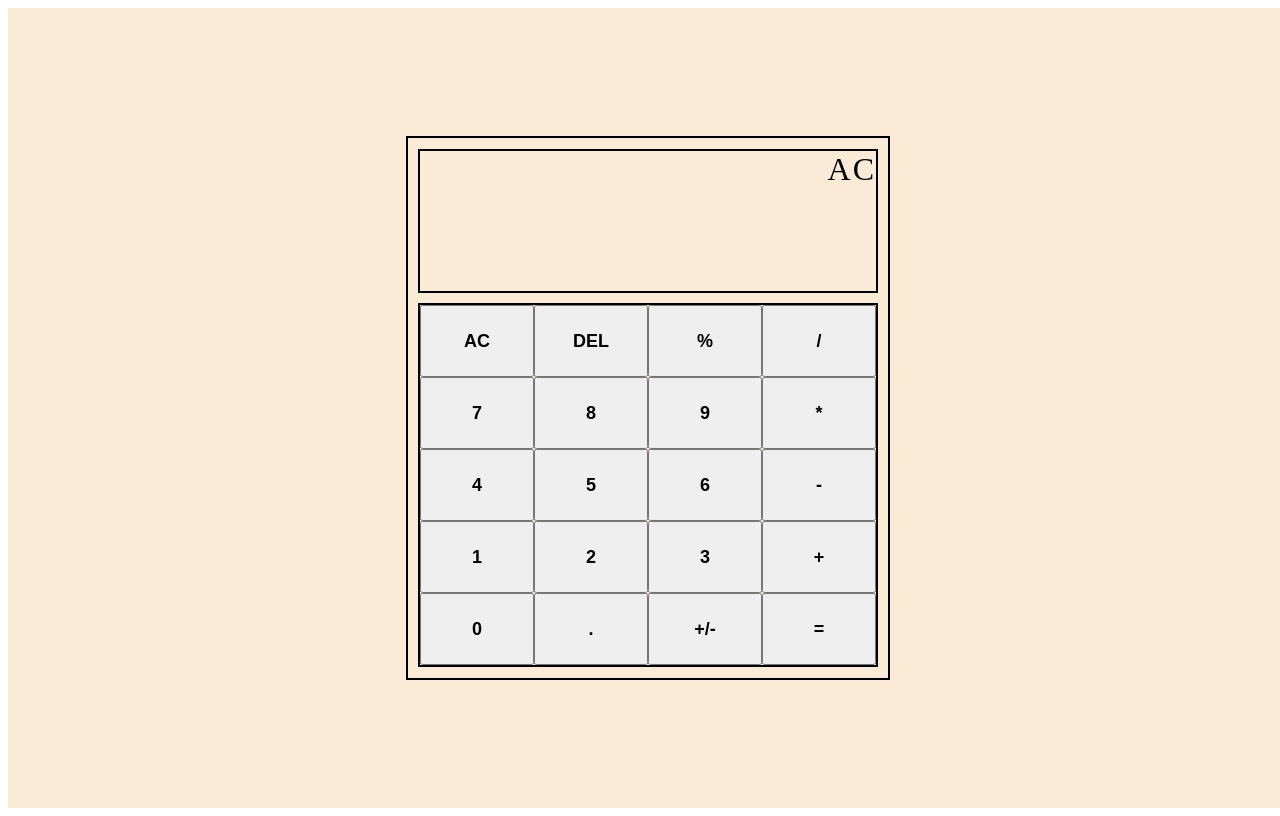
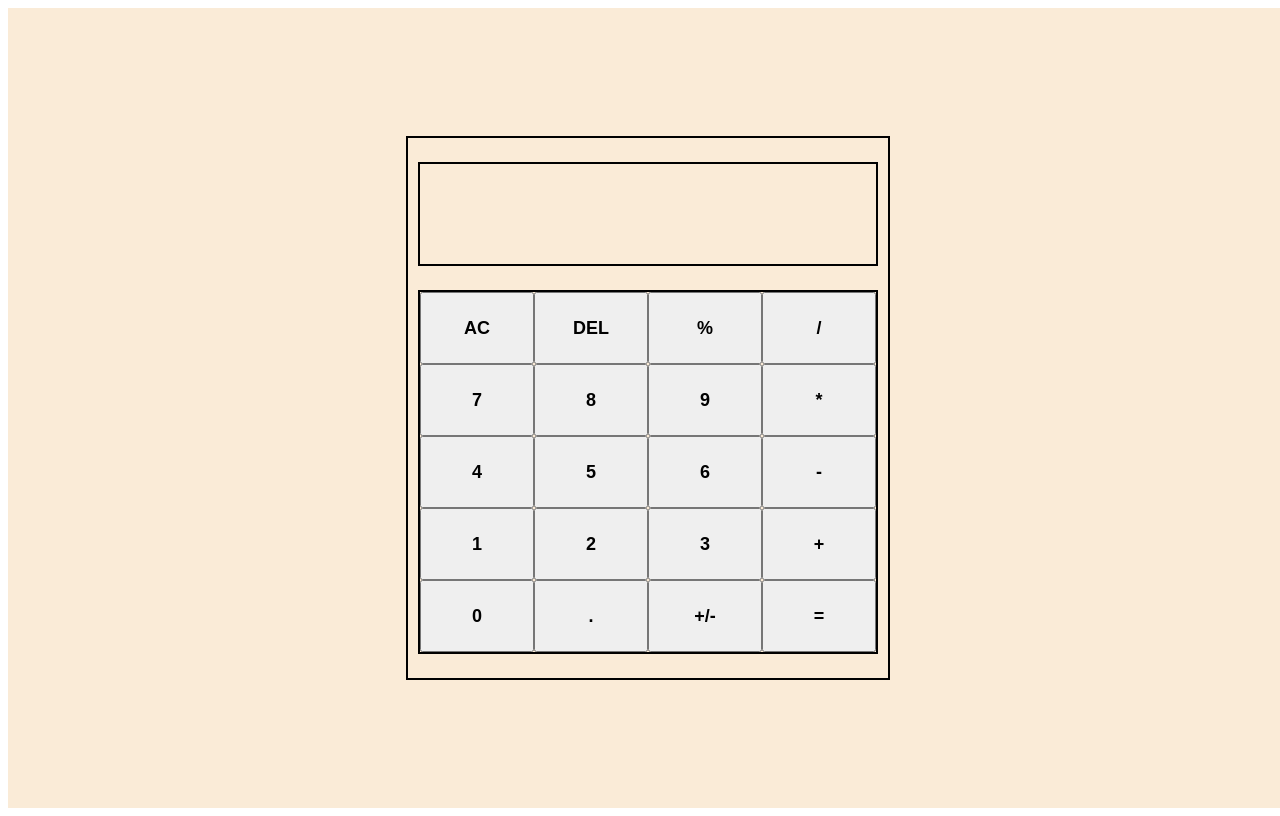
Before and after one commit to hasangawr/odin-calculator, a plain HTML site: page index.html in a window 1280 px wide. Both pictures are taken after a click on the button "AC". Drawn offline with Linux system fonts and the light colour scheme.

Commit message:
Display only numbers

```diff
--- a/index.js
+++ b/index.js
@@ -48,7 +48,13 @@ const display = function(key) {
 }
 
 const calc = function(event) {
-    display(event.target.innerText);
+    let keyPressed = event.target.innerText;
+
+    if(/^[0-9]*$/.test(keyPressed)) {
+        display(calcScreen.textContent + keyPressed);
+    } else if(keyPressed == '.') {
+        if(!calcScreen.textContent.includes('.')) display(calcScreen.textContent + keyPressed);
+    }
 }
 
 buttonGrid.forEach(button => {
--- a/style.css
+++ b/style.css
@@ -18,13 +18,13 @@
 }
 
 .display {
-    max-height: 140px;
+    max-height: 100px;
     border: 2px solid black;
     flex: auto;
     margin: 0 10px;
     display: flex;
     flex-direction: column;
-    font-size: xx-large;
+    font-size: 100px;
     letter-spacing: 2px;
     text-align: right;
 }
```
